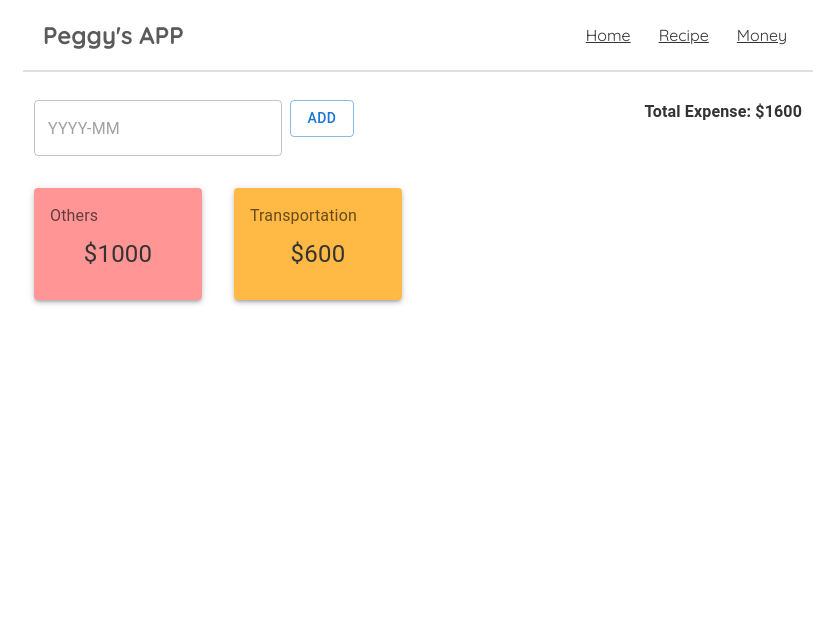
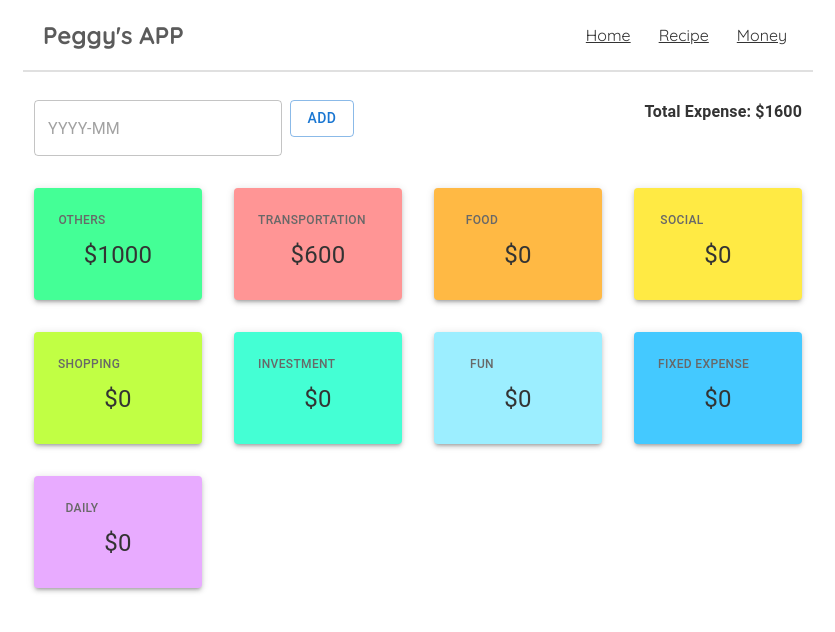
Before and after one commit to gogopeggy/Web, a React (Create React App) app: page /money in a window 1280 px wide. Shown: the top 632 px of the page, without its empty margins (222-1057 px from the left). Built offline with nearby package versions, Linux system fonts and the light colour scheme; the HTML template or start-up script is replaced by a standard one.

Commit message:
sort and list empty type

```diff
--- a/src/pages/Money/money.js
+++ b/src/pages/Money/money.js
@@ -16,126 +16,19 @@ export default function Money() {
   const [total, setTotal] = useState();
   const [date, getDate] = useState(moment().month());
   const navigate = useNavigate();
-  const color = [
-    "#ff9595",
-    "#ffb944",
-    "#ffea44",
-    "#c1ff44",
-    "#44ff96",
-    "#44ffd4",
-    "#9ceeff",
-    "#44c9ff",
-    "#e8abff",
-  ];
+  const color = {
+    Transportation: "#ff9595",
+    Food: "#ffb944",
+    Social: "#ffea44",
+    Shopping: "#c1ff44",
+    Others: "#44ff96",
+    Investment: "#44ffd4",
+    Fun: "#9ceeff",
+    "Fixed Expense": "#44c9ff",
+    Daily: "#e8abff",
+  };
+
   const cashRecords = [
-    // {
-    //   month: "Jan",
-    //   year: 2023,
-    //   date: 10,
-    //   type: "Food",
-    //   method: "Cash",
-    //   amount: 500,
-    //   note: "Salary",
-    // },
-    // {
-    //   month: "Jan",
-    //   year: 2023,
-    //   date: 14,
-    //   type: "Transportation",
-    //   method: "Credit",
-    //   amount: 250,
-    //   note: "Groceries",
-    // },
-    // {
-    //   month: "Jan",
-    //   year: 2023,
-    //   date: 22,
-    //   type: "Fun",
-    //   method: "Debit",
-    //   amount: 300,
-    //   note: "Freelance project",
-    // },
-    // {
-    //   month: "Jan",
-    //   year: 2023,
-    //   date: 5,
-    //   type: "Social",
-    //   method: "Cash",
-    //   amount: 100,
-    //   note: "Transportation",
-    // },
-    // {
-    //   month: "Jan",
-    //   year: 2023,
-    //   date: 18,
-    //   type: "Fixed Expense",
-    //   method: "Bank Transfer",
-    //   amount: 800,
-    //   note: "Bonus",
-    // },
-    // {
-    //   month: "Jan",
-    //   year: 2023,
-    //   date: 29,
-    //   type: "Daily",
-    //   method: "Mobile Payment",
-    //   amount: 200,
-    //   note: "Utilities",
-    // },
-    // {
-    //   month: "Jan",
-    //   year: 2023,
-    //   date: 12,
-    //   type: "Shopping",
-    //   method: "Cash",
-    //   amount: 400,
-    //   note: "Gift",
-    // },
-    // {
-    //   month: "Jan",
-    //   year: 2023,
-    //   date: 25,
-    //   type: "Investment",
-    //   method: "Debit",
-    //   amount: 150,
-    //   note: "Dining out",
-    // },
-    // {
-    //   month: "Jan",
-    //   year: 2023,
-    //   date: 8,
-    //   type: "Others",
-    //   method: "Credit",
-    //   amount: 700,
-    //   note: "Investment return",
-    // },
-    // {
-    //   month: "Jan",
-    //   year: 2023,
-    //   date: 17,
-    //   type: "Food",
-    //   method: "Bank Transfer",
-    //   amount: 300,
-    //   note: "Shopping",
-    // },
-    // {
-    //   month: "Jan",
-    //   year: 2023,
-    //   date: 21,
-    //   type: "Social",
-    //   method: "Mobile Payment",
-    //   amount: 600,
-    //   note: "Part-time job",
-    // },
-    // {
-    //   month: "Jan",
-    //   year: 2023,
-    //   date: 31,
-    //   type: "Transportation",
-    //   method: "Cash",
-    //   amount: 500,
-    //   note: "Holiday gifts",
-    // },
     {
       month: "01",
       year: "2024",
@@ -271,14 +164,18 @@ export default function Money() {
   function getOverall(month, year) {
     let all = {};
     let sum = 0;
-    let curdata = cashRecords.filter(
+    Object.keys(color).map((c) => (all[c] = 0));
+    const curdata = cashRecords.filter(
       (f) => f.month === month && f.year === year
     );
     curdata.map((c) => {
       all[c.type] = (all[c.type] || 0) + c.amount;
       sum += c.amount;
     });
-    setOverall(all);
+    let sort = Object.entries(all);
+    sort.sort((a, b) => b[1] - a[1]);
+    sort = Object.fromEntries(sort);
+    setOverall(sort);
     setTotal(sum);
     //react-hooks/exhaustive-deps
   }
@@ -288,9 +185,18 @@ export default function Money() {
     setCurYear(moment(e).format("YYYY"));
   }
 
+  function getData(type) {
+    console.log("type", type, curMonth);
+    let filter = cashRecords.filter(
+      (r) => r.type === type && r.month === curMonth && r.year === curYear
+    );
+    filter.map((f) => (f["id"] = Math.random()));
+    console.log("🚀 ~ getData ~ filter:", filter);
+    navigate("/money/details", { state: { data: filter } });
+  }
+
   return (
     <Box>
-      {/* <Stack direction={"row"} p={2} justifyContent={"space-between"}> */}
       <Grid container p={2}>
         <Grid item md={8}>
           <DatePicker
@@ -314,11 +220,14 @@ export default function Money() {
           <Grid item md={3} p={2} key={o + index}>
             <Paper
               elevation={3}
-              sx={{ p: 2, height: 80, backgroundColor: color[index] }}
+              sx={{ p: 2, height: 80, backgroundColor: color[o] }}
             >
-              <Typography paddingBottom={1} color={"text.secondary"}>
+              <Button
+                sx={{ fontSize: 12, color: "#686868" }}
+                onClick={() => getData(o)}
+              >
                 {o}
-              </Typography>
+              </Button>
               <Typography
                 fontSize={24}
                 textAlign={"center"}
```
